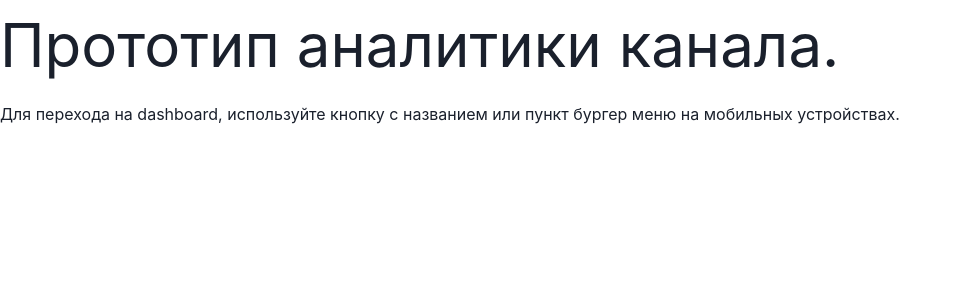
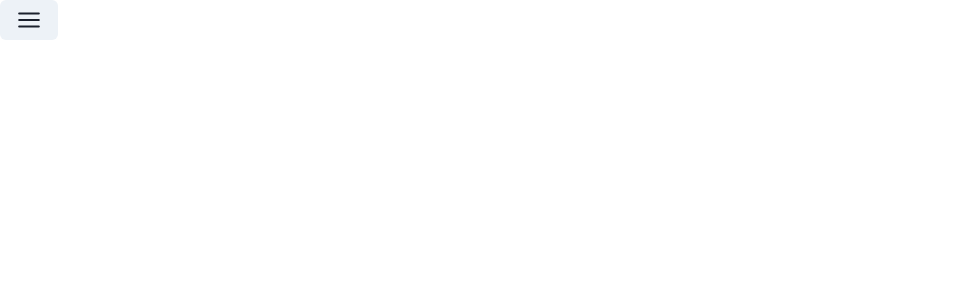
Before and after one commit to usalko/test5, a React (Create React App) app: page / in a window 1280 px wide. Shown: the top 300 px of the page, without its empty margins (0-958 px from the left). Built offline with nearby package versions, Linux system fonts and the light colour scheme.

Commit message:
# The drawer is working!!!

```diff
--- a/package.json
+++ b/package.json
@@ -4,6 +4,7 @@
   "private": true,
   "dependencies": {
     "@apollo/client": "^3.7.8",
+    "@chakra-ui/icons": "^2.0.17",
     "@chakra-ui/react": "^2.5.1",
     "@emotion/react": "^11.10.5",
     "@emotion/styled": "^11.10.5",
--- a/src/components/Navigator.tsx
+++ b/src/components/Navigator.tsx
@@ -10,7 +10,9 @@ import {
     Text,
     Input,
     useDisclosure,
+    Link,
 } from '@chakra-ui/react'
+import { ExternalLinkIcon, HamburgerIcon } from '@chakra-ui/icons'
 import React, { useState } from 'react'
 import { Outlet } from 'react-router-dom'
 
@@ -21,34 +23,34 @@ export interface NavigatorProps {
 export const Navigator: React.FC<NavigatorProps> = ({ className = '' }) => {
 
     const { isOpen, onOpen, onClose } = useDisclosure()
+    const btnRef = React.useRef<HTMLButtonElement>(null)
 
     return (
 
         <div className={className}>
 
-            <Outlet />
+            <Button ref={btnRef} onClick={onOpen}>
+                <HamburgerIcon boxSize="26px" />
+            </Button>
 
             <Drawer
                 isOpen={isOpen}
                 placement='left'
                 onClose={onClose}
+                finalFocusRef={btnRef}
             >
-
                 <DrawerOverlay />
                 <DrawerContent>
                     <DrawerCloseButton />
-                    <DrawerHeader>Create your account</DrawerHeader>
+                    <DrawerHeader>Прототип</DrawerHeader>
 
                     <DrawerBody>
-                        <Input placeholder='Type here...' />
+                        <Link href='/reactions' isExternal>
+                            Реакции <ExternalLinkIcon mx='2px' />
+                        </Link>
                     </DrawerBody>
 
-                    <DrawerFooter>
-                        <Button variant='outline' mr={3} onClick={onClose}>
-                            Cancel
-                        </Button>
-                        <Button colorScheme='blue'>Save</Button>
-                    </DrawerFooter>
+                    <DrawerFooter />
                 </DrawerContent>
             </Drawer>
         </div>
--- a/src/pages/StartPage.tsx
+++ b/src/pages/StartPage.tsx
@@ -1,4 +1,4 @@
-import { Stack, Text } from '@chakra-ui/react';
+import { Stack, Text, Heading } from '@chakra-ui/react'
 import React from 'react'
 
 export interface StartPageProps {
@@ -8,8 +8,8 @@ export interface StartPageProps {
 export const StartPage: React.FC<StartPageProps> = ({ className = '' }) => (
     <div className={className}>
         <Stack spacing={3}>
-            <Text fontSize='6xl'>Прототип аналитики канала.</Text>
+            <Heading fontSize='md'>Прототип аналитики канала.</Heading>
             <Text fontSize='md'>Для перехода на dashboard, используйте кнопку с названием или пункт бургер меню на мобильных устройствах.</Text>
         </Stack>
     </div>
-);
+)
```
Also changed, not shown: 1 other file (tests, documents, lock files or other folders).
